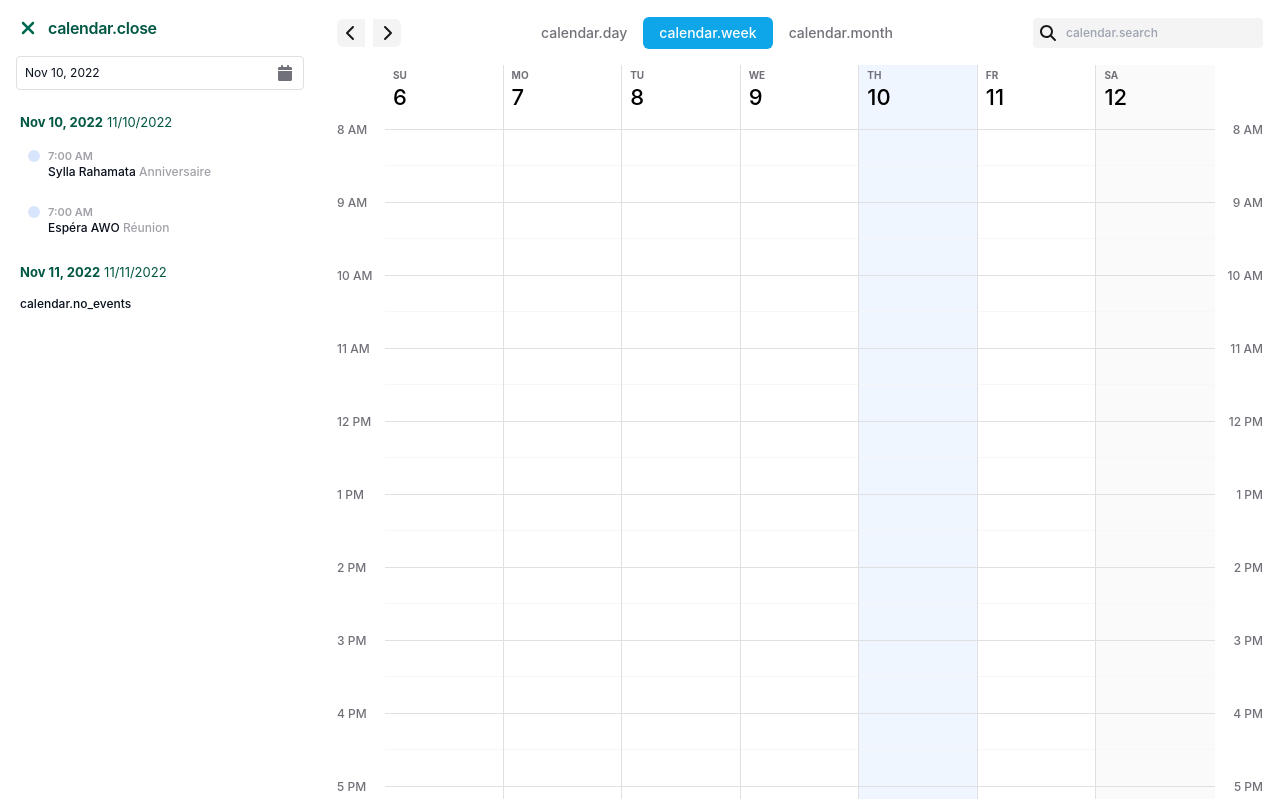
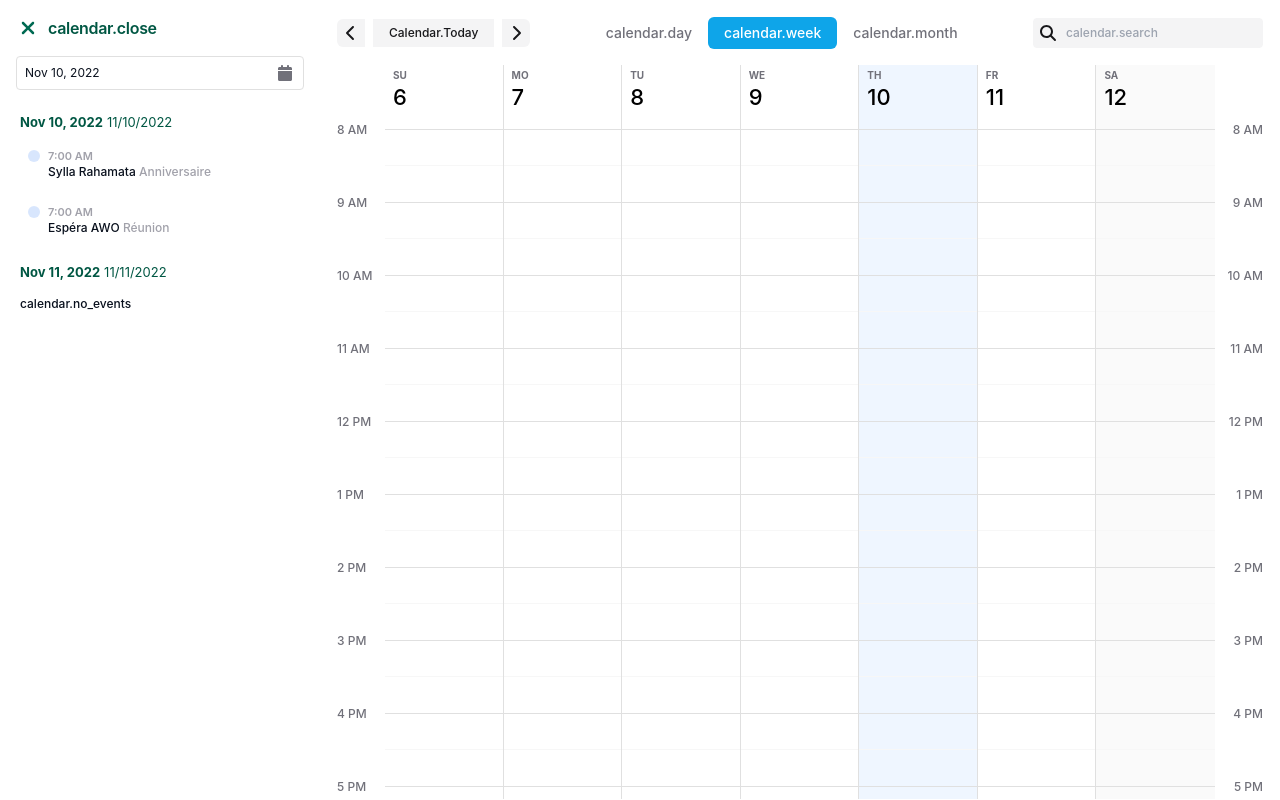
Before and after one commit to lbgm/vue-pro-calendar, a Vue app: page / in a window 1280 px wide. Built offline with nearby package versions, Linux system fonts and the light colour scheme.

Commit message:
update & feat:todayButton #36

```diff
--- a/package.json
+++ b/package.json
@@ -1,6 +1,6 @@
 {
   "name": "vue-pro-calendar",
-  "version": "1.1.8-r.2",
+  "version": "1.1.9",
   "scripts": {
     "dev": "npm run build-scss && vite",
     "build": "npm run build-scss && run-p type-check build-only",
--- a/src/App.vue
+++ b/src/App.vue
@@ -54,6 +54,7 @@ const cfg = ref<Configs>({
   eventName: "",
   closeText: "",
   nativeDatepicker: true,
+  todayButton: true,
 });
 
 onMounted(() => {
--- a/src/components/calendar/calendar-arrows.vue
+++ b/src/components/calendar/calendar-arrows.vue
@@ -4,8 +4,9 @@
   >
     <!--left button icon master-->
     <a
+      role="button"
+      href="#"
       class="bg-F4F4F5 w-7 h-7 rounded-tl-md rounded-bl-md inline-flex flex-shrink-0 items-center justify-center hover:opacity-80 active:animate-pulse cursor-pointer calendar--arrows-left"
-      href="#"
       @click.prevent="$emit('calendar-arrow:left')"
       :title="$t('calendar.previous_day')"
     >
@@ -22,10 +23,21 @@
     >
       {{ label }}
     </span> -->
+    <a
+      v-if="configs.todayButton"
+      role="button"
+      href="#"
+      class="capitalize bg-F4F4F5 text-18181B text-center py-0dt375 px-4 flex-shrink-0 font-medium text-xs mx-px hover:opacity-80 active:animate-pulse"
+      @click.prevent="$emit('calendar-arrow:today')"
+      :title="$t('calendar.today')"
+    >
+      {{ $t("calendar.today") }}
+    </a>
     <!--right button icon master-->
     <a
+      href="#"
+      role="button"
       class="bg-F4F4F5 rounded-tr-md rounded-br-md w-7 h-7 inline-flex flex-shrink-0 items-center justify-center hover:opacity-80 active:animate-pulse cursor-pointer calendar--arrows-right"
-      href="#"
       @click.prevent="$emit('calendar-arrow:right')"
       :title="$t('calendar.next_day')"
     >
@@ -60,5 +72,9 @@ const props = withDefaults(defineProps<Props>(), {
 
 const configs = computed<Configs>(() => store.getConfigs);
 
-const emit = defineEmits(["calendar-arrow:left", "calendar-arrow:right"]);
+const emit = defineEmits([
+  "calendar-arrow:left",
+  "calendar-arrow:right",
+  "calendar-arrow:today",
+]);
 </script>
--- a/src/components/calendar/core-index.vue
+++ b/src/components/calendar/core-index.vue
@@ -67,6 +67,7 @@
       <HeaderComp>
         <!--Arrows-->
         <Arrows
+          @calendar-arrow:today="leftMenu.datepicked = new Date()"
           @calendar-arrow:left="leftMenu.datepicked = prevDate(dateSelected)"
           @calendar-arrow:right="leftMenu.datepicked = nextDate(dateSelected)"
           :label="
@@ -161,7 +162,7 @@ import Search from "./calendar-search.vue";
 import Toggle from "./view-toggle.vue";
 import Loader from "./assets/loader-widget.vue";
 import CloseButton from "./close-button.vue";
-import { useEventsStore } from "../../stores/events";
+import { useEventsStore, DEFAULT_CONFIGS } from "../../stores/events";
 import type { Appointment, Configs, T_View } from "../../stores/events";
 
 import MonthView from "./calendar-month-view.vue";
@@ -194,20 +195,7 @@ const props = withDefaults(defineProps<Props>(), {
   view: "week",
   events: () => [],
   loading: false,
-  config: () => ({
-    viewEvent: {
-      icon: true,
-      text: "",
-    },
-    reportEvent: {
-      icon: true,
-      text: "",
-    },
-    searchPlaceholder: "",
-    eventName: "",
-    closeText: "",
-    nativeDatepicker: true,
-  }),
+  config: () => ({ ...DEFAULT_CONFIGS }),
 });
 
 const emit = defineEmits(["calendarClosed", "fetchEvents"]);
--- a/src/components/calendar/left-menu.vue
+++ b/src/components/calendar/left-menu.vue
@@ -114,6 +114,11 @@ const emit = defineEmits(["calendar:datepicker"]);
 
 watch(datepicked, () => {
   emit("calendar:datepicker", new Date(datepicked.value));
+  if (vcalendar_date_picker.value) {
+    (vcalendar_date_picker.value as ComponentPublicInstance<any>).move(
+      datepicked.value
+    );
+  }
 });
 
 watch(props, () => {
--- a/src/index.ts
+++ b/src/index.ts
@@ -51,4 +51,4 @@ const ProCalendar: Plugin<any[]> = {
 
 export { ProCalendar };
 export type { Appointment, T_View, T_Action, Configs } from "./stores/events";
-export { E_View, E_CustomEvents } from "./stores/events";
+export { E_View, E_CustomEvents, DEFAULT_CONFIGS } from "./stores/events";
--- a/src/stores/events.ts
+++ b/src/stores/events.ts
@@ -35,6 +35,7 @@ export type Configs = {
   eventName?: string;
   closeText?: string;
   nativeDatepicker?: boolean;
+  todayButton?: boolean;
 };
 
 interface State {
@@ -42,12 +43,7 @@ interface State {
   configs: Configs;
 }
 
-export const useEventsStore = defineStore({
-  id: "CalendarEvents",
-
-  state: (): State => ({
-    calendarEvents: [],
-    configs: {
+export const DEFAULT_CONFIGS: Configs = {
   viewEvent: {
     icon: true,
     text: "",
@@ -60,6 +56,16 @@ export const useEventsStore = defineStore({
   eventName: "",
   closeText: "",
   nativeDatepicker: true,
+  todayButton: false,
+};
+
+export const useEventsStore = defineStore({
+  id: "CalendarEvents",
+
+  state: (): State => ({
+    calendarEvents: [],
+    configs: {
+      ...DEFAULT_CONFIGS,
     },
   }),
 
```
Also changed, not shown: src/assets/i18n.ts (line endings or trailing spaces), 1 other file (tests, documents, lock files or other folders). Lines whose indentation alone changed are shown as unchanged.
